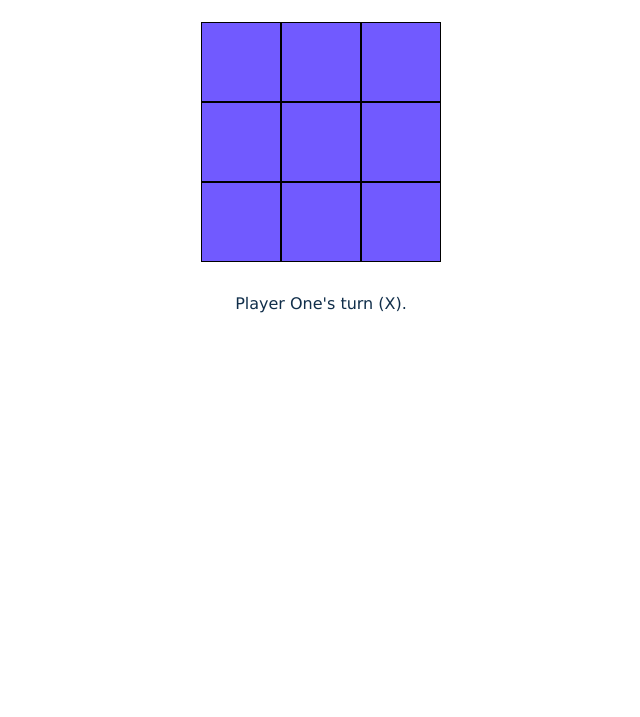
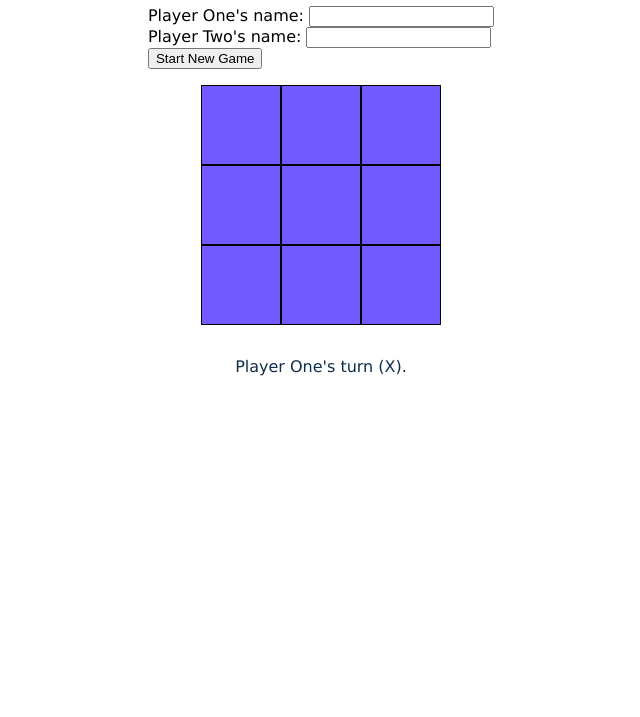
Before and after one commit to AltheaVestrit/tic-tac-toe, a plain HTML site: page index.html in a window 1280 px wide. Shown: the part 83-800 px from the top of the page, without its empty margins (319-959 px from the left). Drawn offline with Linux system fonts and the light colour scheme.

Commit message:
add name inputs and start game button

```diff
--- a/index.html
+++ b/index.html
@@ -8,6 +8,17 @@
 </head>
 <body>
     <h1>Tic Tac Toe</h1>
+    <form>
+        <div class="name-input">
+            <label for="player-one">Player One's name: </label>
+            <input type="text" name="player-one" id="player-one">
+        </div>
+        <div class="name-input">
+            <label for="player-two">Player Two's name: </label>
+            <input type="text" name="player-two" id="player-two">
+        </div>
+        <button type="submit">Start New Game</button>
+    </form>
     <div class="board"></div>
     <span id="console"></span>
     <script src="scripts.js"></script>
--- a/scripts.js
+++ b/scripts.js
@@ -1,4 +1,4 @@
-const runGame = function () {
+const runGame = (function () {
     const Gameboard = function () {
         const board = [["", "", ""], ["", "", ""], ["", "", ""]];
         const placeMarker = (row, column, marker) => {
@@ -135,6 +135,4 @@ const runGame = function () {
     };
 
     ScreenController();
-};
-
-runGame();
+})();
```
